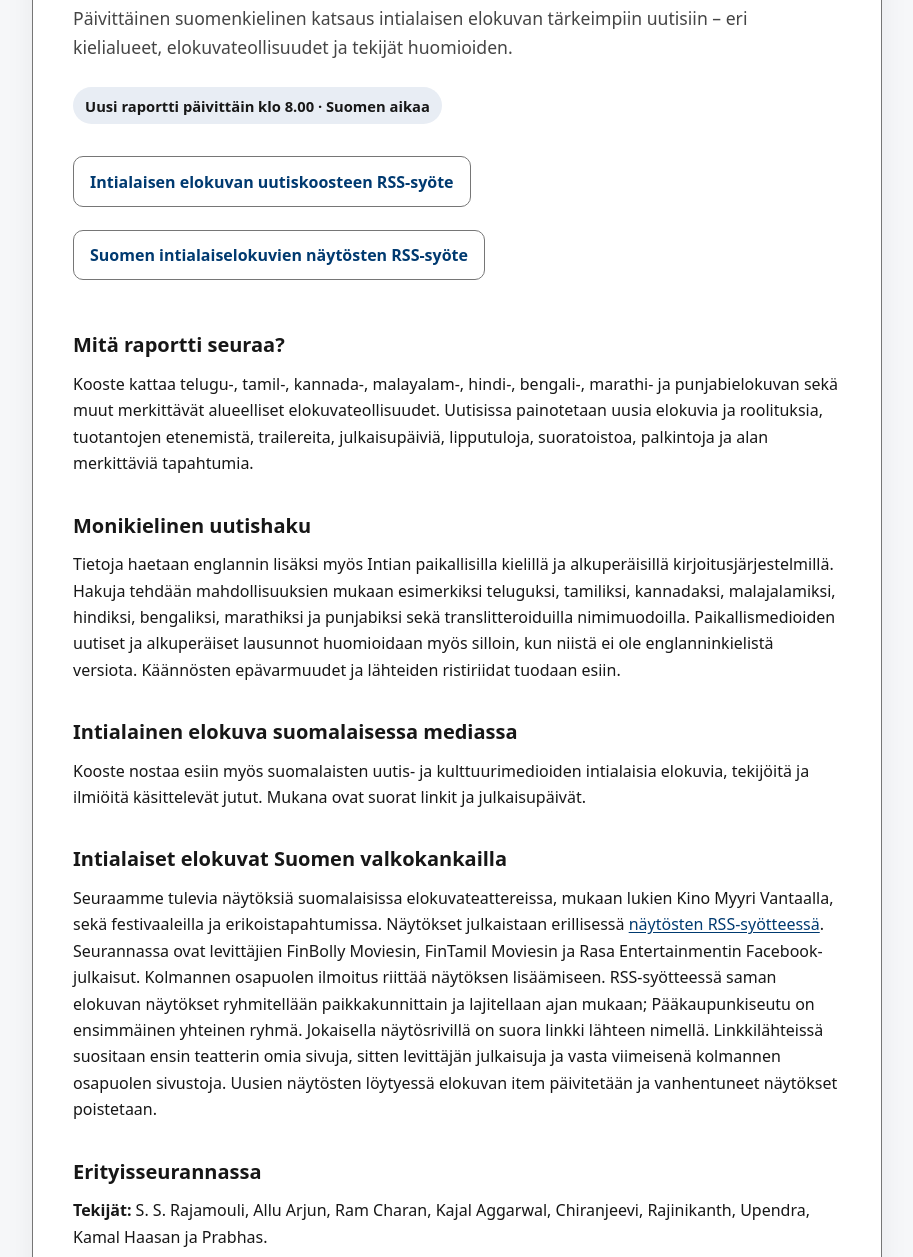
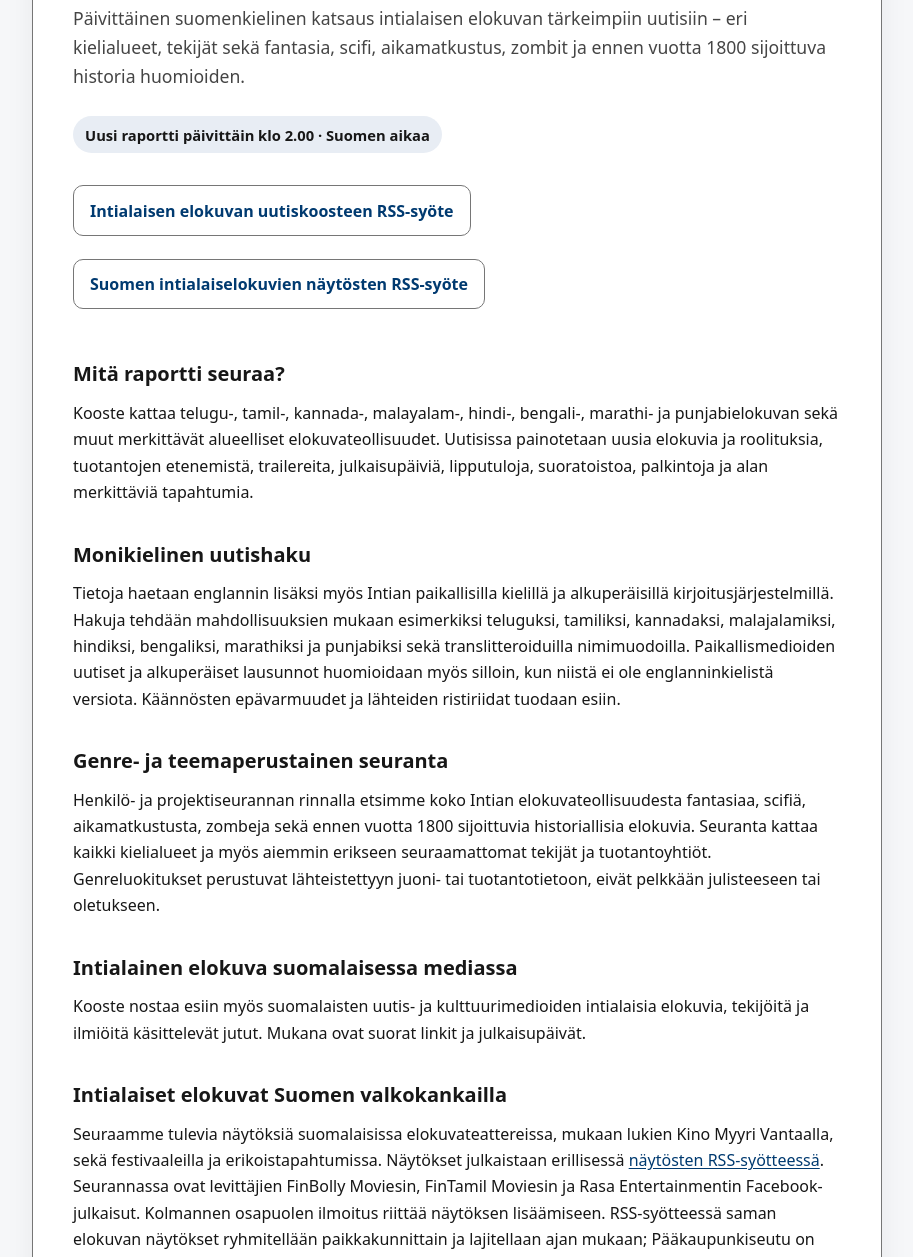
Before and after one commit to mikknikk/elokuvaraportti, a plain HTML site: page index.html in a window 1280 px wide. Shown: the part 202-1459 px from the top of the page, without its empty margins (183-1096 px from the left). Drawn offline with Linux system fonts and the light colour scheme.

Commit message:
Describe genre-based Indian cinema coverage

```diff
--- a/index.html
+++ b/index.html
@@ -84,8 +84,8 @@
   <a class="skip-link" href="#main">Siirry pääsisältöön</a>
   <main id="main" tabindex="-1">
     <h1>Intialaisen elokuvan uutiskooste</h1>
-    <p class="intro">Päivittäinen suomenkielinen katsaus intialaisen elokuvan tärkeimpiin uutisiin – eri kielialueet, elokuvateollisuudet ja tekijät huomioiden.</p>
-    <p class="schedule">Uusi raportti päivittäin klo 8.00 · Suomen aikaa</p>
+    <p class="intro">Päivittäinen suomenkielinen katsaus intialaisen elokuvan tärkeimpiin uutisiin – eri kielialueet, tekijät sekä fantasia, scifi, aikamatkustus, zombit ja ennen vuotta 1800 sijoittuva historia huomioiden.</p>
+    <p class="schedule">Uusi raportti päivittäin klo 2.00 · Suomen aikaa</p>
 
     <nav aria-label="RSS-syötteet">
       <p><a class="feed" href="feed.xml">Intialaisen elokuvan uutiskoosteen RSS-syöte</a> <a class="feed" href="naytokset.xml">Suomen intialaiselokuvien näytösten RSS-syöte</a></p>
@@ -97,6 +97,9 @@
     <h2>Monikielinen uutishaku</h2>
     <p>Tietoja haetaan englannin lisäksi myös Intian paikallisilla kielillä ja alkuperäisillä kirjoitusjärjestelmillä. Hakuja tehdään mahdollisuuksien mukaan esimerkiksi teluguksi, tamiliksi, kannadaksi, malajalamiksi, hindiksi, bengaliksi, marathiksi ja punjabiksi sekä translitteroiduilla nimimuodoilla. Paikallismedioiden uutiset ja alkuperäiset lausunnot huomioidaan myös silloin, kun niistä ei ole englanninkielistä versiota. Käännösten epävarmuudet ja lähteiden ristiriidat tuodaan esiin.</p>
 
+    <h2>Genre- ja teemaperustainen seuranta</h2>
+    <p>Henkilö- ja projektiseurannan rinnalla etsimme koko Intian elokuvateollisuudesta fantasiaa, scifiä, aikamatkustusta, zombeja sekä ennen vuotta 1800 sijoittuvia historiallisia elokuvia. Seuranta kattaa kaikki kielialueet ja myös aiemmin erikseen seuraamattomat tekijät ja tuotantoyhtiöt. Genreluokitukset perustuvat lähteistettyyn juoni- tai tuotantotietoon, eivät pelkkään julisteeseen tai oletukseen.</p>
+
     <h2>Intialainen elokuva suomalaisessa mediassa</h2>
     <p>Kooste nostaa esiin myös suomalaisten uutis- ja kulttuurimedioiden intialaisia elokuvia, tekijöitä ja ilmiöitä käsittelevät jutut. Mukana ovat suorat linkit ja julkaisupäivät.</p>
 
@@ -104,7 +107,7 @@
     <p>Seuraamme tulevia näytöksiä suomalaisissa elokuvateattereissa, mukaan lukien Kino Myyri Vantaalla, sekä festivaaleilla ja erikoistapahtumissa. Näytökset julkaistaan erillisessä <a href="naytokset.xml">näytösten RSS-syötteessä</a>. Seurannassa ovat levittäjien FinBolly Moviesin, FinTamil Moviesin ja Rasa Entertainmentin Facebook-julkaisut. Kolmannen osapuolen ilmoitus riittää näytöksen lisäämiseen. RSS-syötteessä saman elokuvan näytökset ryhmitellään paikkakunnittain ja lajitellaan ajan mukaan; Pääkaupunkiseutu on ensimmäinen yhteinen ryhmä. Jokaisella näytösrivillä on suora linkki lähteen nimellä. Linkkilähteissä suositaan ensin teatterin omia sivuja, sitten levittäjän julkaisuja ja vasta viimeisenä kolmannen osapuolen sivustoja. Uusien näytösten löytyessä elokuvan item päivitetään ja vanhentuneet näytökset poistetaan.</p>
 
     <h2>Erityisseurannassa</h2>
-    <p><strong>Tekijät:</strong> S. S. Rajamouli, Allu Arjun, Ram Charan, Kajal Aggarwal, Chiranjeevi, Rajinikanth, Upendra, Kamal Haasan ja Prabhas.</p>
+    <p><strong>Tekijät:</strong> S. S. Rajamouli, Allu Arjun, Ram Charan, Kajal Aggarwal, Chiranjeevi, Rajinikanth, Upendra, Kamal Haasan, Prabhas ja Brahmanandam.</p>
     <p><strong>Elokuvat:</strong> <i>Varanasi</i>, <i>Raaka</i>, <i>Kalki 2898 AD 2</i>, <i>Salaar 2</i>, <i>Spirit</i> ja <i>Fauzi</i>.</p>
 
     <h2>Julisteet, trailerit ja lähteet</h2>
```
